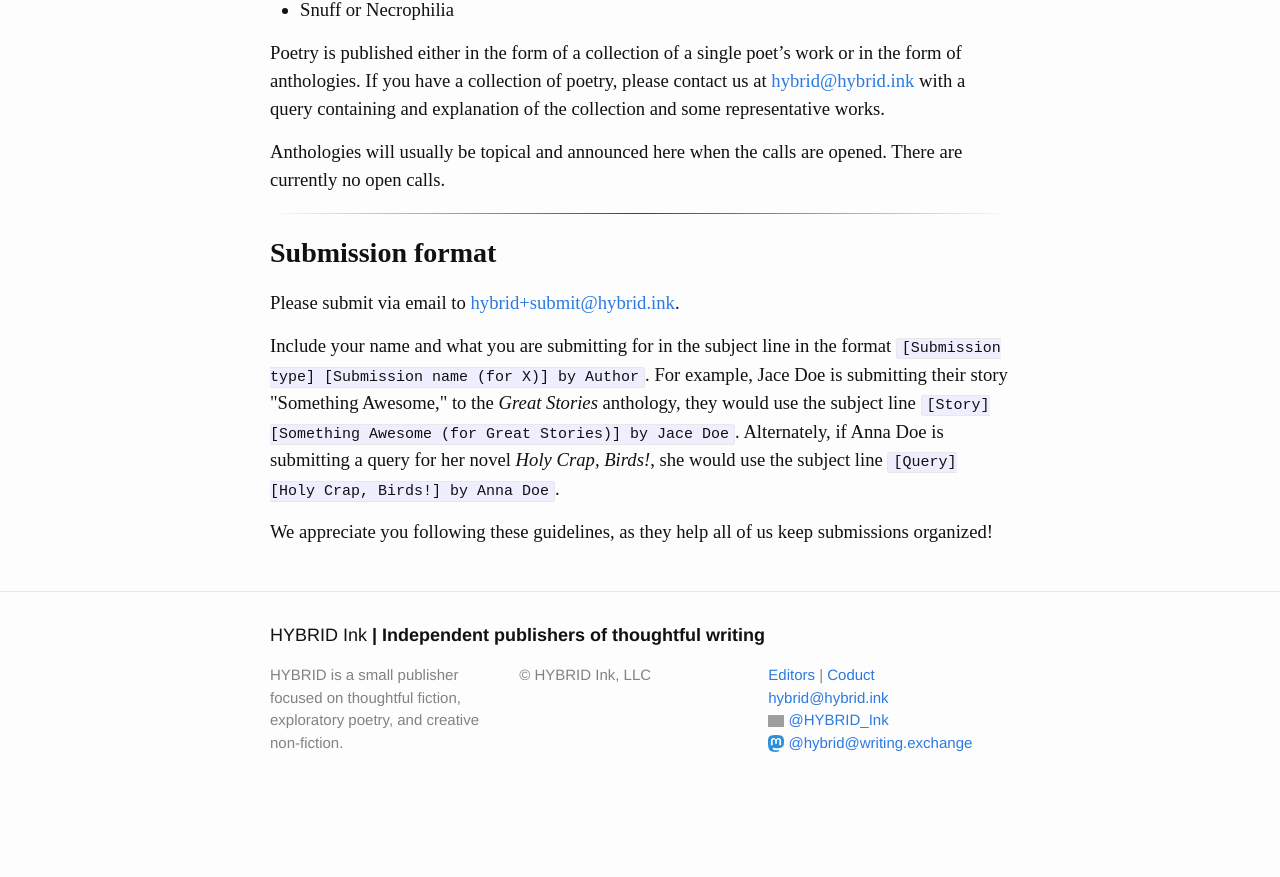
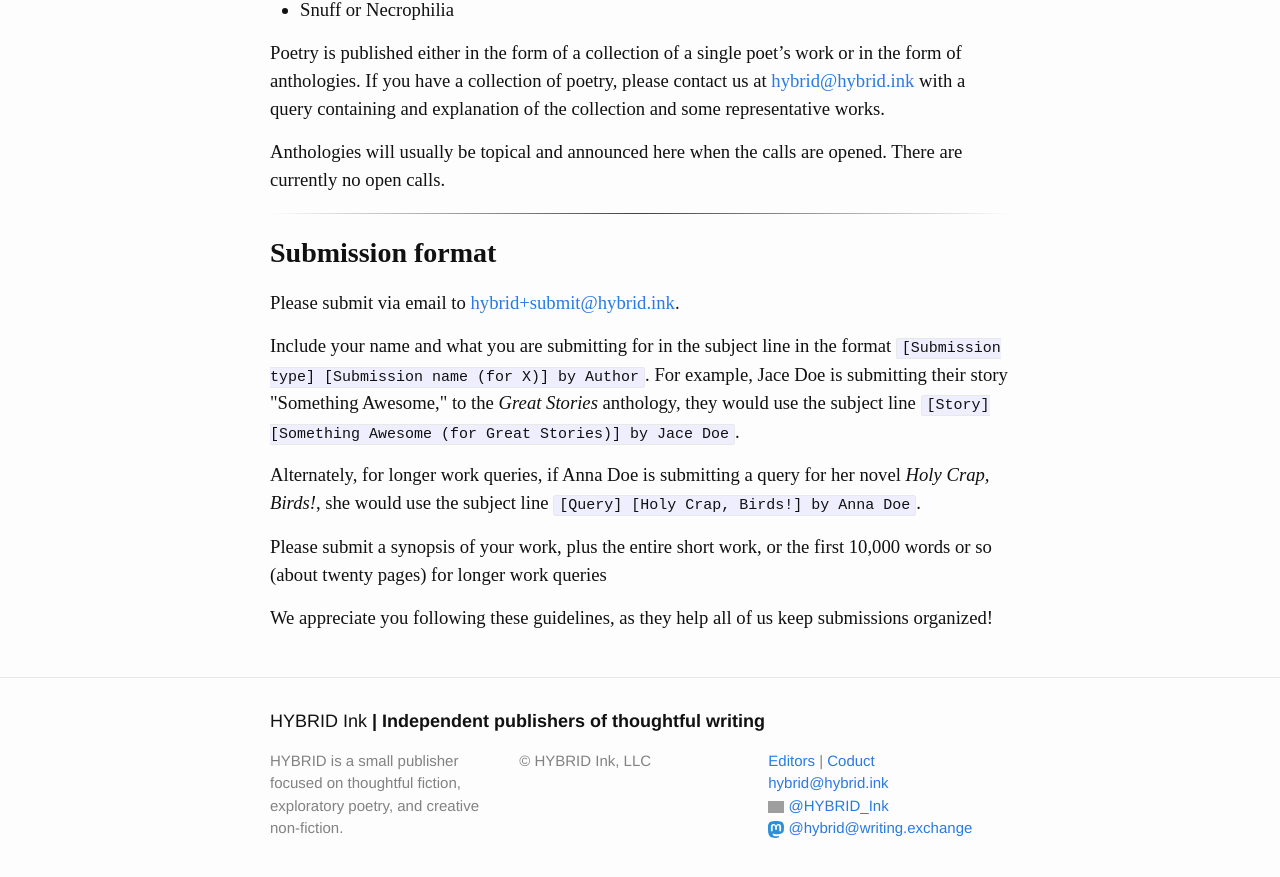
Before and after one commit to hybridink/hybrid.ink, a Jekyll site: the page built from submit/poetry.md, in a window 1280 px wide and 900 px high, scrolled down 720 px. Shown: the top 877 px of the window. Built offline with Jekyll 4.4.1, drawn with Linux system fonts in a browser that asks for light colours; some web fonts are replaced; before the commit the page ends 1534 px from its top, so only the background shows below that; grey boxes are pictures that could not be loaded.

Commit message:
update guidelines, SVGs

```diff
--- a/_includes/submission-format.html
+++ b/_includes/submission-format.html
@@ -4,6 +4,10 @@
 
 <p>Please submit via email to <a href="mailto:hybrid+submit@hybrid.ink">hybrid+submit@hybrid.ink</a>.</p>
 
-<p>Include your name and what you are submitting for in the subject line in the format <code>[Submission type] [Submission name (for X)] by Author</code>. For example, Jace Doe is submitting their story "Something Awesome," to the <em>Great Stories</em> anthology, they would use the subject line <code>[Story] [Something Awesome (for Great Stories)] by Jace Doe</code>. Alternately, if Anna Doe is submitting a query for her novel <em>Holy Crap, Birds!</em>, she would use the subject line <code>[Query] [Holy Crap, Birds!] by Anna Doe</code>.</p>
+<p>Include your name and what you are submitting for in the subject line in the format <code>[Submission type] [Submission name (for X)] by Author</code>. For example, Jace Doe is submitting their story "Something Awesome," to the <em>Great Stories</em> anthology, they would use the subject line <code>[Story] [Something Awesome (for Great Stories)] by Jace Doe</code>.</p>
+
+<p>Alternately, for longer work queries, if Anna Doe is submitting a query for her novel <em>Holy Crap, Birds!</em>, she would use the subject line <code>[Query] [Holy Crap, Birds!] by Anna Doe</code>.</p>
+
+<p>Please submit a synopsis of your work, plus the entire short work, or the first 10,000 words or so (about twenty pages) for longer work queries</p>
 
 <p>We appreciate you following these guidelines, as they help all of us keep submissions organized!</p>
```
Also changed, not shown: images/logos/logos/icon.svg (added), images/logos/logos/logo.svg (added).
